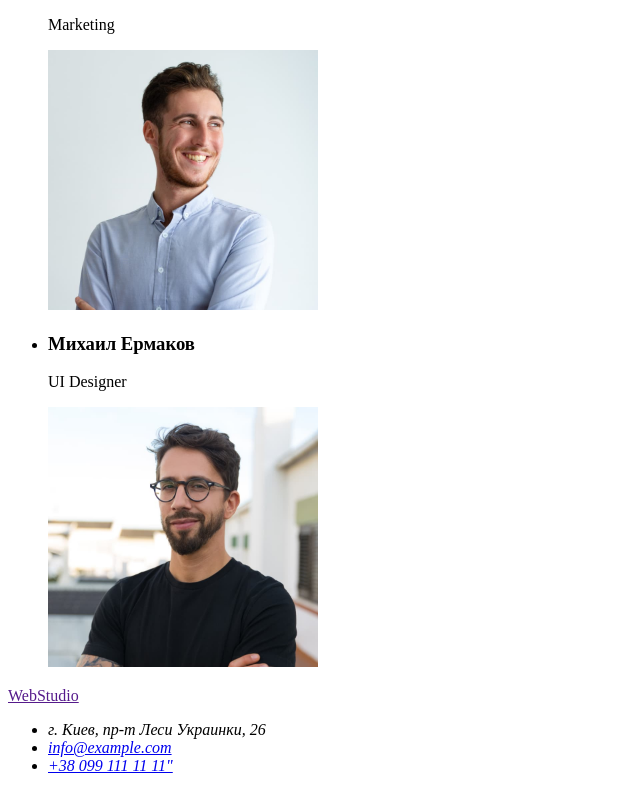
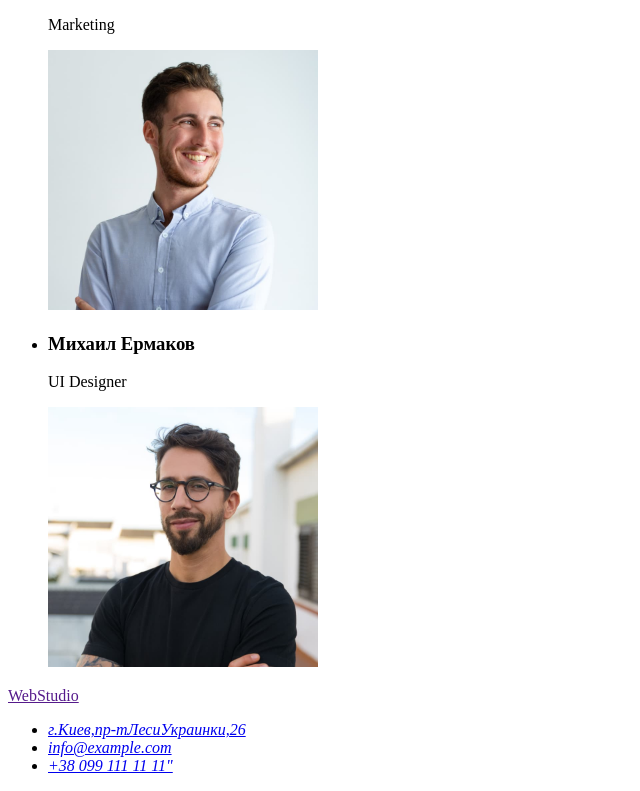
Before and after one commit to BobbyBaghdad/goit-markup-hw-01, a plain HTML site: page index.html in a window 1280 px wide. Shown: the part 2361-3152 px from the top of the page, without its empty margins (0-640 px from the left). Drawn offline with Linux system fonts and the light colour scheme.

Commit message:
Update index.html

```diff
--- a/index.html
+++ b/index.html
@@ -87,7 +87,7 @@
         <a href="">WebStudio</a>
         <address>
             <ul>
-             <li><a href="г.Киев,пр-тЛесиУкраинки,26"></a>г. Киев, пр-т Леси Украинки, 26</li>
+             <li><a href="г.Киев,пр-тЛесиУкраинки,26">г.Киев,пр-тЛесиУкраинки,26</a></li>
              <li><a href="mailto:info@example.com">info@example.com</a></li>
              <li><a href="tel:+380991111111">+38 099 111 11 11"</a></li>
             </ul>
```
